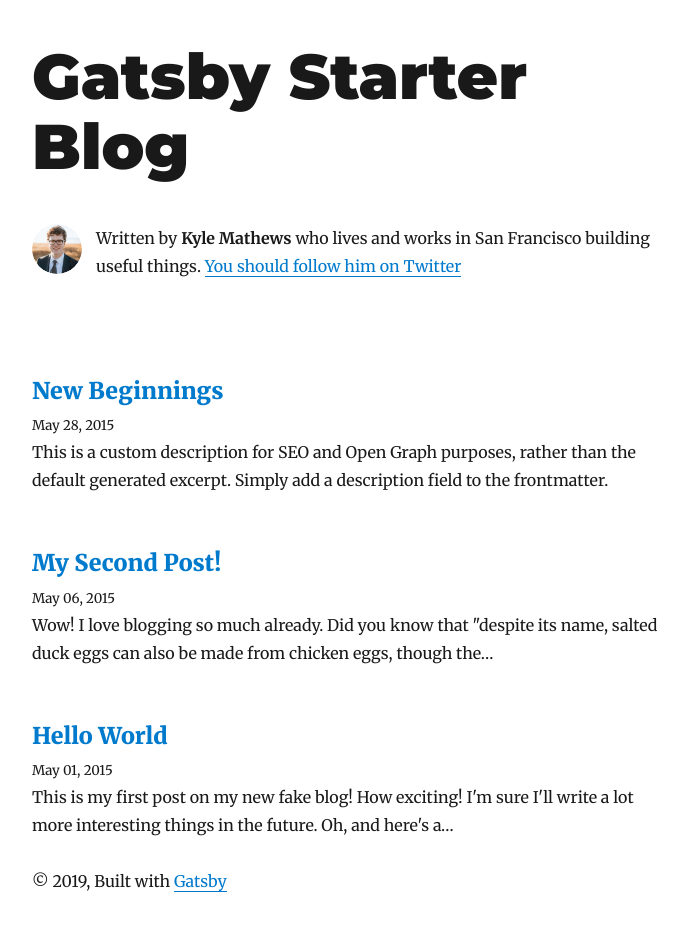
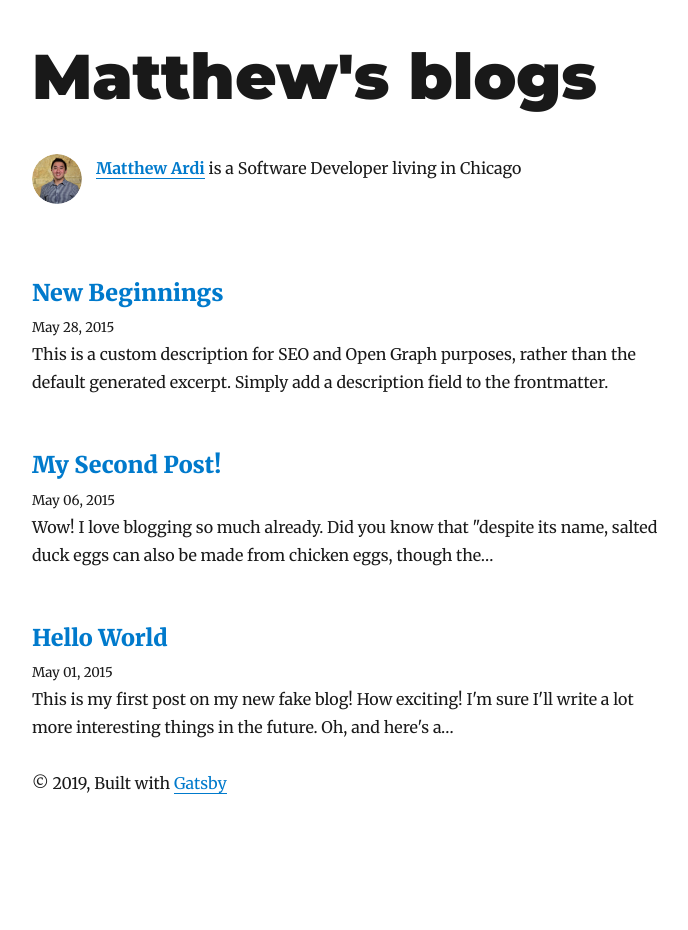
Before and after one commit to matthew-ardi/matthewardi.com, a Gatsby site: page / in a window 1280 px wide. Shown: the whole page, without its empty margins (293-981 px from the left). After the commit the page ends 839 px from the top, so only its background shows below. Built offline with nearby package versions, Linux system fonts and the light colour scheme; Gatsby itself is replaced by a stand-in of ours; some packages are replaced by stand-ins of ours.

Commit message:
initial gatsby commit

```diff
--- a/gatsby-config.js
+++ b/gatsby-config.js
@@ -1,11 +1,11 @@
 module.exports = {
   siteMetadata: {
-    title: `Gatsby Starter Blog`,
-    author: `Kyle Mathews`,
+    title: `Matthew's blogs`,
+    author: `Matthew Ardi`,
     description: `A starter blog demonstrating what Gatsby can do.`,
     siteUrl: `https://gatsby-starter-blog-demo.netlify.com/`,
     social: {
-      twitter: `kylemathews`,
+      twitter: `matthew_ardi`,
     },
   },
   plugins: [
--- a/src/components/bio.js
+++ b/src/components/bio.js
@@ -14,7 +14,7 @@ import { rhythm } from "../utils/typography"
 const Bio = () => {
   const data = useStaticQuery(graphql`
     query BioQuery {
-      avatar: file(absolutePath: { regex: "/profile-pic.jpg/" }) {
+      avatar: file(absolutePath: { regex: "/profile-pic.jpeg/" }) {
         childImageSharp {
           fixed(width: 50, height: 50) {
             ...GatsbyImageSharpFixed
@@ -54,12 +54,9 @@ const Bio = () => {
         }}
       />
       <p>
-        Written by <strong>{author}</strong> who lives and works in San
-        Francisco building useful things.
+        <a href={`https://twitter.com/${social.twitter}`}><strong>{author}</strong></a> is a Software Developer living in Chicago
         {` `}
-        <a href={`https://twitter.com/${social.twitter}`}>
-          You should follow him on Twitter
-        </a>
+
       </p>
     </div>
   )
```
Also changed, not shown: content/assets/profile-pic.jpeg (added), content/assets/profile-pic.jpg (deleted).
